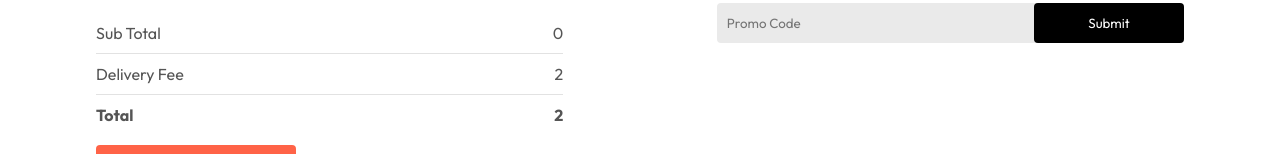
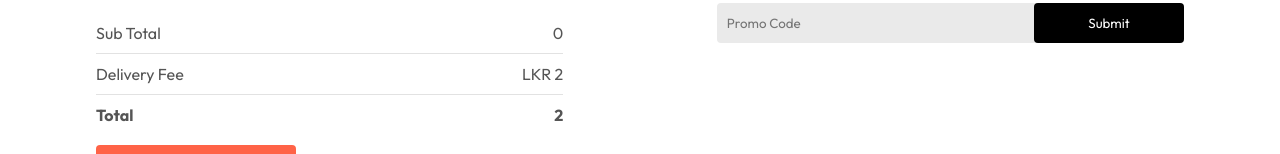
Before and after one commit to GeethakaSankalpa/Munch-Out, a React (Vite) app in the folder frontend/: page /cart in a window 1280 px wide. Shown: the part 396-550 px from the top of the page. Built offline with nearby package versions, Linux system fonts and the light colour scheme.

Commit message:
Update Cart

```diff
--- a/frontend/src/assets/assets.js
+++ b/frontend/src/assets/assets.js
@@ -763,7 +763,6 @@ export const food_list = [
         category: "Pizza",
         type: "Vegan & Vegetarian Delights"
     },
-    ,
     {
         _id: "60",
         name: "Artichoke Pizza",
@@ -791,7 +790,6 @@ export const food_list = [
         category: "Pizza",
         type: "Meat Lovers"
     },
-    ,
     {
         _id: "63",
         name: "Hawaiian Pizza",
--- a/frontend/src/components/FoodIemCard/FoodItemCard.jsx
+++ b/frontend/src/components/FoodIemCard/FoodItemCard.jsx
@@ -15,9 +15,9 @@ const FoodItemCard = ({id, name, price, description, image}) => {
                 ? <img className='addItem' onClick={()=> addToCart(id)} src={assets.add_icon_white} alt=""/>
                 : <div className="food-item-counter">
 
+                    <img onClick={() => removeFromCart(id)} src={assets.remove_icon_red} alt=''/>
+                    <p>{cartItems[id]}</p>
                     <img onClick={() => addToCart(id)} src={assets.add_icon_green} alt=''/>
-                    <p>{cartItems[id]}</p>
-                    <img onClick={() => removeFromCart(id)} src={assets.remove_icon_red} alt=''/>
 
                 </div>
 
--- a/frontend/src/pages/Cart/Cart.jsx
+++ b/frontend/src/pages/Cart/Cart.jsx
@@ -48,7 +48,7 @@ const Cart = () => {
               <hr/>
               <div className='cart-total-details'>
                 <p> Delivery Fee </p>
-                <p> {2} </p>
+                <p> LKR {2} </p>
               </div>
               <hr/>
               <div className='cart-total-details'>
```
